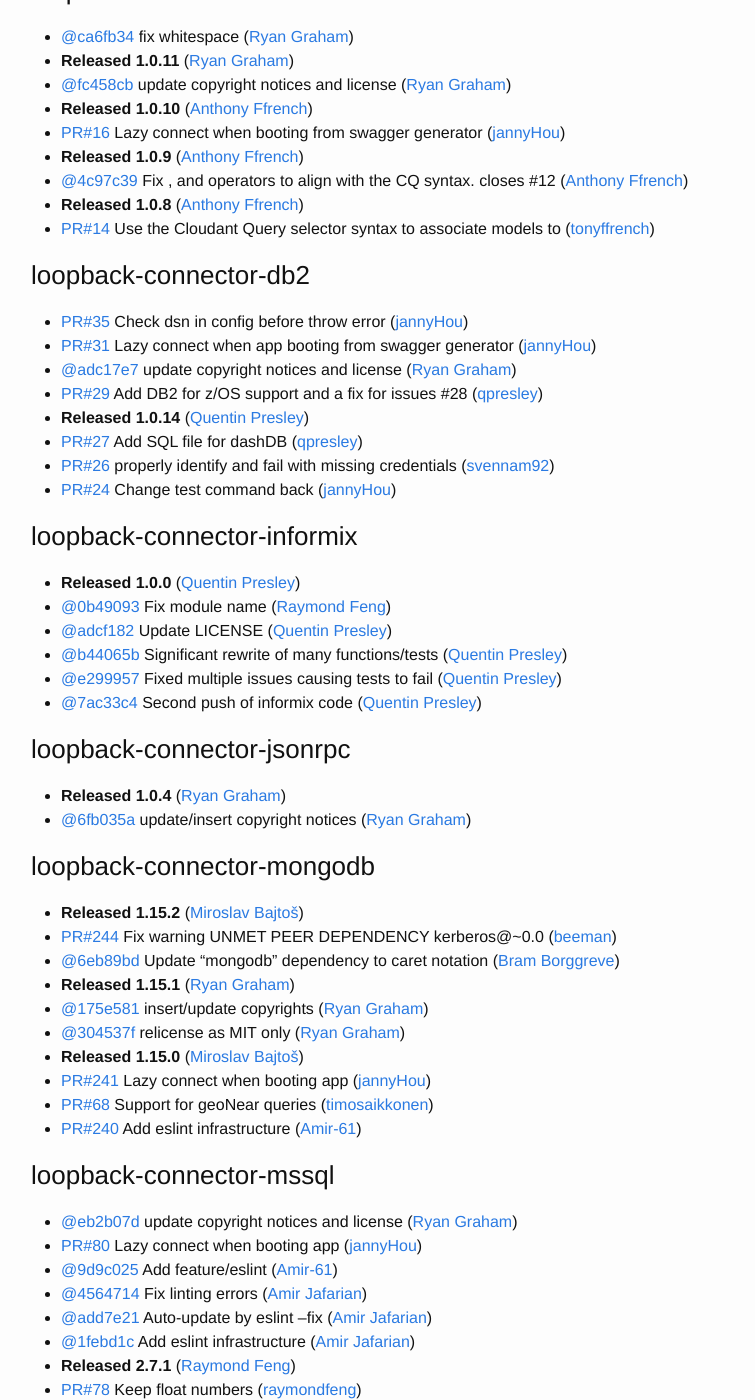
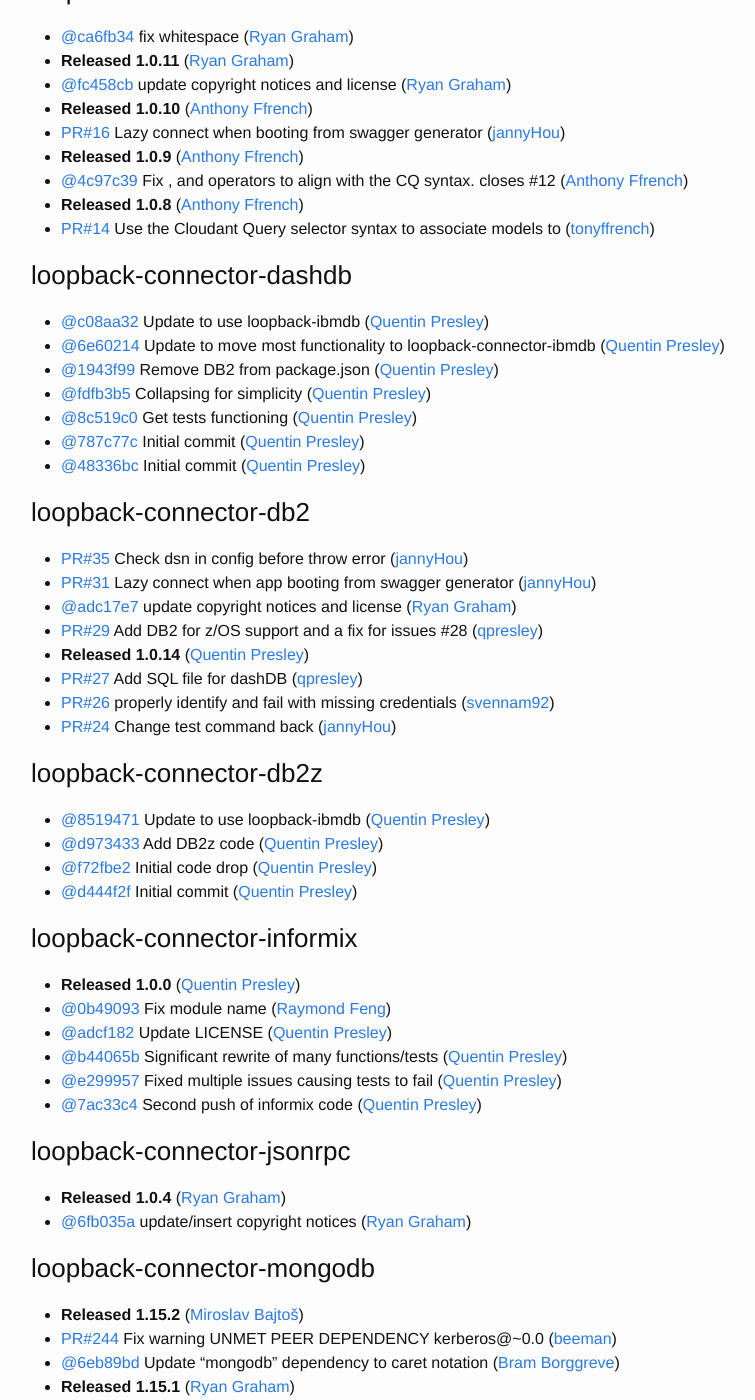
Before and after one commit to strongloop/loopback, a Jekyll site: the page built from index.md, in a window 1280 px wide and 1400 px high, scrolled down 3066 px. Shown: the whole window, without its empty margins (239-994 px from the left). Built offline with Jekyll 4.4.1, drawn with Linux system fonts in a browser that asks for light colours.

Commit message:
Update changelog

```diff
--- a/index.md
+++ b/index.md
@@ -137,6 +137,16 @@
  * [PR#14](https://github.com/strongloop/loopback-connector-cloudant/pull/14) Use the Cloudant Query selector syntax to associate models to ([tonyffrench](https://github.com/tonyffrench))
 
 
+### loopback-connector-dashdb
+ * [@c08aa32](https://github.com/strongloop/loopback-connector-dashdb/commit/c08aa325cd2ed435ca1e73b9ce23b3878ac07b2a) Update to use loopback-ibmdb ([Quentin Presley](https://github.com/qpresley))
+ * [@6e60214](https://github.com/strongloop/loopback-connector-dashdb/commit/6e60214133df3c1798a5de800d0c389d93f58fa2) Update to move most functionality to loopback-connector-ibmdb ([Quentin Presley](https://github.com/qpresley))
+ * [@1943f99](https://github.com/strongloop/loopback-connector-dashdb/commit/1943f99dee021f562a3f5c5e6afcc18637e05912) Remove DB2 from package.json ([Quentin Presley](https://github.com/qpresley))
+ * [@fdfb3b5](https://github.com/strongloop/loopback-connector-dashdb/commit/fdfb3b58e5389fe44a485675240cf6944804107e) Collapsing for simplicity ([Quentin Presley](https://github.com/qpresley))
+ * [@8c519c0](https://github.com/strongloop/loopback-connector-dashdb/commit/8c519c01488ad1c69fb1160fa70c4809643100e5) Get tests functioning ([Quentin Presley](https://github.com/qpresley))
+ * [@787c77c](https://github.com/strongloop/loopback-connector-dashdb/commit/787c77c730ea575aacc517f4e199c67c480dd9ed) Initial commit ([Quentin Presley](https://github.com/qpresley))
+ * [@48336bc](https://github.com/strongloop/loopback-connector-dashdb/commit/48336bc23a133bf05c4fe15c22d9238c8c406e01) Initial commit ([Quentin Presley](https://github.com/qpresley))
+
+
 ### loopback-connector-db2
  * [PR#35](https://github.com/strongloop/loopback-connector-db2/pull/35) Check dsn in config before throw error ([jannyHou](https://github.com/jannyHou))
  * [PR#31](https://github.com/strongloop/loopback-connector-db2/pull/31) Lazy connect when app booting from swagger generator ([jannyHou](https://github.com/jannyHou))
@@ -146,6 +156,13 @@
  * [PR#27](https://github.com/strongloop/loopback-connector-db2/pull/27) Add SQL file for dashDB ([qpresley](https://github.com/qpresley))
  * [PR#26](https://github.com/strongloop/loopback-connector-db2/pull/26) properly identify and fail with missing credentials ([svennam92](https://github.com/svennam92))
  * [PR#24](https://github.com/strongloop/loopback-connector-db2/pull/24) Change test command back ([jannyHou](https://github.com/jannyHou))
+
+
+### loopback-connector-db2z
+ * [@8519471](https://github.com/strongloop/loopback-connector-db2z/commit/8519471ab5e2795a9a7b2c1412f558c9aadda17a) Update to use loopback-ibmdb ([Quentin Presley](https://github.com/qpresley))
+ * [@d973433](https://github.com/strongloop/loopback-connector-db2z/commit/d97343327bad8089d7cb511e1f9f6ce38da740ba) Add DB2z code ([Quentin Presley](https://github.com/qpresley))
+ * [@f72fbe2](https://github.com/strongloop/loopback-connector-db2z/commit/f72fbe2fb7da6b7f5a8e5385ede5fdba929f10d2) Initial code drop ([Quentin Presley](https://github.com/qpresley))
+ * [@d444f2f](https://github.com/strongloop/loopback-connector-db2z/commit/d444f2ffa0a11eab2eb359bc98c12a86a4c2d587) Initial commit ([Quentin Presley](https://github.com/qpresley))
 
 
 ### loopback-connector-informix
```
